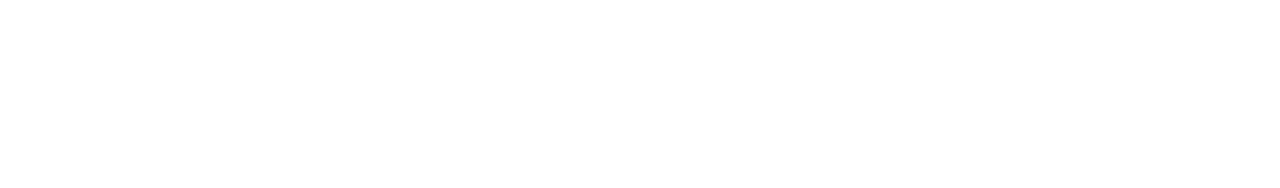
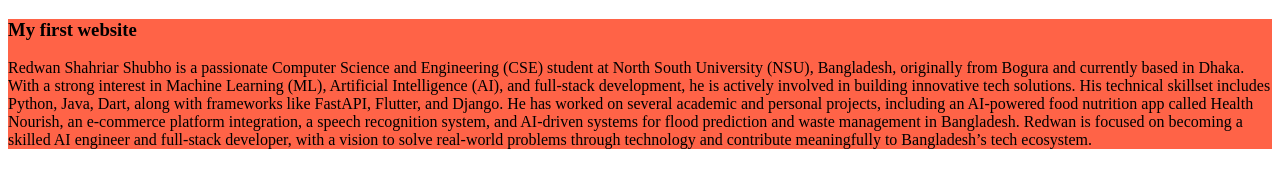
Before and after one commit to redwanshahriarshubho/my_simple_website, a plain HTML site: page index.html in a window 1280 px wide. Drawn offline with Linux system fonts and the light colour scheme.

Commit message:
added the first blog

```diff
--- a/index.html
+++ b/index.html
@@ -4,8 +4,13 @@
     <meta charset="UTF-8">
     <meta name="viewport" content="width=device-width, initial-scale=1.0">
     <title>My simple website</title>
+    <link rel="stylesheet" href="styles/blog.css">
 </head>
 <body>
+    <div>
 
+        <h3>My first website</h3>
+        <p>Redwan Shahriar Shubho is a passionate Computer Science and Engineering (CSE) student at North South University (NSU), Bangladesh, originally from Bogura and currently based in Dhaka. With a strong interest in Machine Learning (ML), Artificial Intelligence (AI), and full-stack development, he is actively involved in building innovative tech solutions. His technical skillset includes Python, Java, Dart, along with frameworks like FastAPI, Flutter, and Django. He has worked on several academic and personal projects, including an AI-powered food nutrition app called Health Nourish, an e-commerce platform integration, a speech recognition system, and AI-driven systems for flood prediction and waste management in Bangladesh. Redwan is focused on becoming a skilled AI engineer and full-stack developer, with a vision to solve real-world problems through technology and contribute meaningfully to Bangladesh’s tech ecosystem.</p>
+    </div>
 </body>
 </html>
--- /dev/null
+++ b/styles/blog.css
@@ -0,0 +1,3 @@
+div{
+    background-color: tomato;
+}
```
